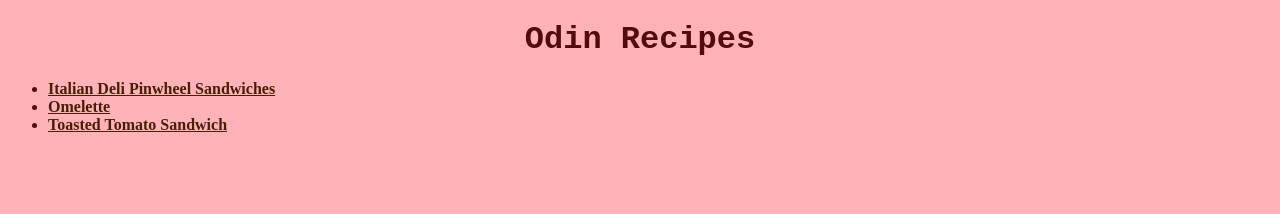
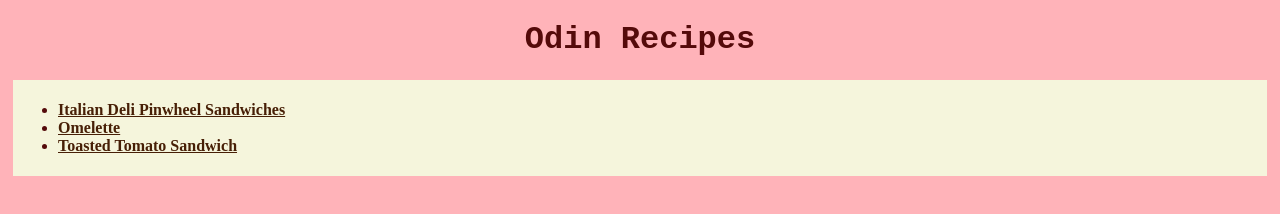
Before and after one commit to unwritten-vamp/odin-recipes, a plain HTML site: page index.html in a window 1280 px wide. Drawn offline with Linux system fonts and the light colour scheme.

Commit message:
edit style.css

```diff
--- a/index.html
+++ b/index.html
@@ -8,11 +8,12 @@
 </head>
 <body>
     <h1>Odin Recipes</h1>
+    <div class="content">
     <ul>
         <li><a href="Recipes/pinwheel.html">Italian Deli Pinwheel Sandwiches</a></li>
         <li><a href="Recipes/omelette.html">Omelette</a></li>
         <li><a href="Recipes/tomato.html">Toasted Tomato Sandwich</a></li>
     </ul>
-
+</div>
 </body>
 </html>
--- a/style.css
+++ b/style.css
@@ -2,6 +2,7 @@ body {
     background-color: #ffb3b9;
     font-family: "Times New Roman", sans-serif;
     color: #540A0A;
+    box-sizing: border-box;
 }
 
 h1 {
@@ -10,6 +11,12 @@ h1 {
     text-align: center;
 }
 
+.content {
+    background-color: beige;
+    margin: 5px;
+    padding: 5px;
+}
+
 a {
     text-decoration: underline;
     color: #471F06;
```
